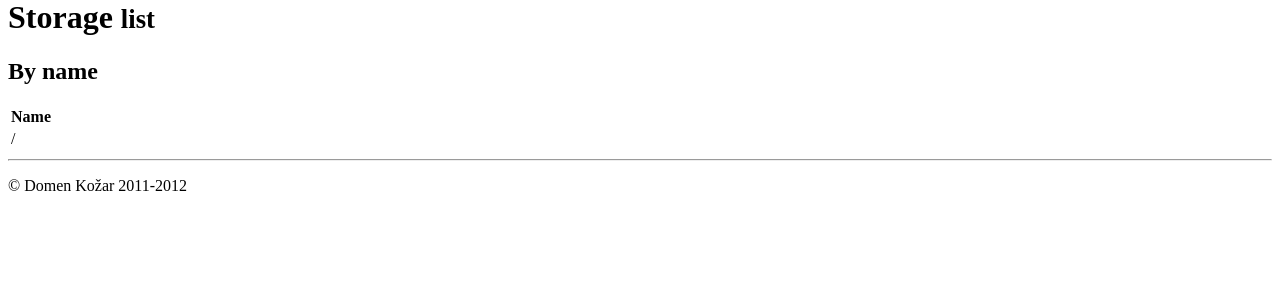
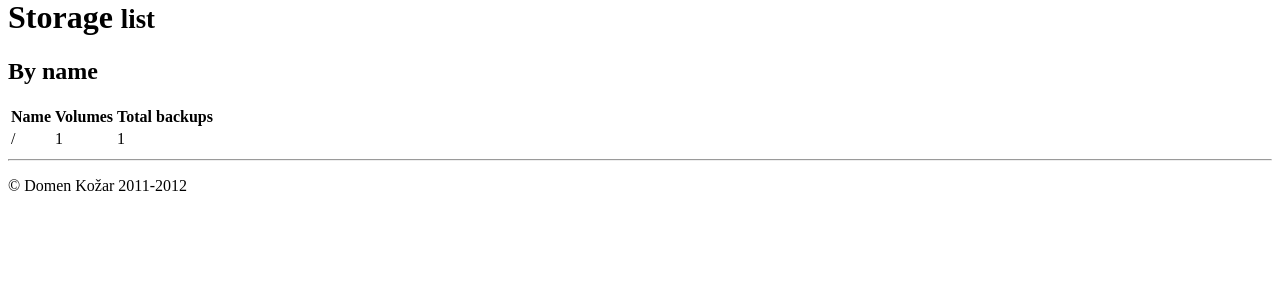
Before and after one commit to domenkozar/almir, a Python web app: template almir/templates/storage_list.jinja2 in a window 1280 px wide. Shown: the part 183-483 px from the top of the page. Run offline with Jinja, Linux system fonts and the light colour scheme; the template is opened without the code that fills it: most values are stand-ins (such as "Sample title", 1, 10 or a date in 2020); form fields are guessed from the names that the template uses; some libraries are stand-ins or nearby versions.

Commit message:
add information to storage list/details view

```diff
--- a/almir/templates/storage_detail.jinja2
+++ b/almir/templates/storage_detail.jinja2
@@ -15,6 +15,10 @@
                 <td>Name:</td>
                 <td>{{ object.name }}</td>
             </tr>
+            <tr>
+                <td>Autochanger:</td>
+                <td>{{ yesno(object.autochanger) }}</td>
+            </tr>
         </tbody>
     </table>
 {% endblock %}
--- a/almir/templates/storage_list.jinja2
+++ b/almir/templates/storage_list.jinja2
@@ -7,13 +7,16 @@
         <thead>
             <tr>
                 <th>Name</th>
+                <th>Volumes</th>
+                <th>Total backups</th>
             </tr>
         </thead>
         <tbody>
             {% for storage in objects %}
-                <tr class="clickable-row" data-link="{{ request.route_url('storage_detail', id=storage.storageid) }}">
-                    <td>{{ macros.link(storage.render_name(request)) }}</td>
-                    <!-- TODO: add total backup size, clients, jobs, num volumes, etc... -->
+                <tr class="clickable-row" data-link="{{ request.route_url('storage_detail', id=storage.Storage.storageid) }}">
+                    <td>{{ macros.link(storage.Storage.render_name(request)) }}</td>
+                    <td>{{ storage.num_volumes }}</td>
+                    <td>{{ storage.Storage.format_byte_size(storage.total_backup_size) }}</td>
                 </tr>
             {% endfor %}
         </tbody>
```
Also changed, not shown: almir/models.py (+13 -0 lines).
